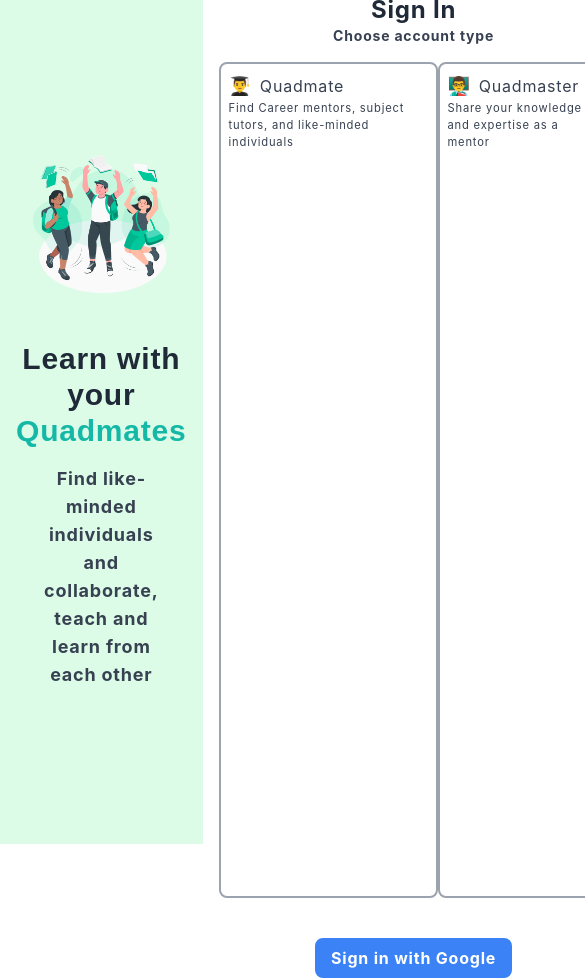
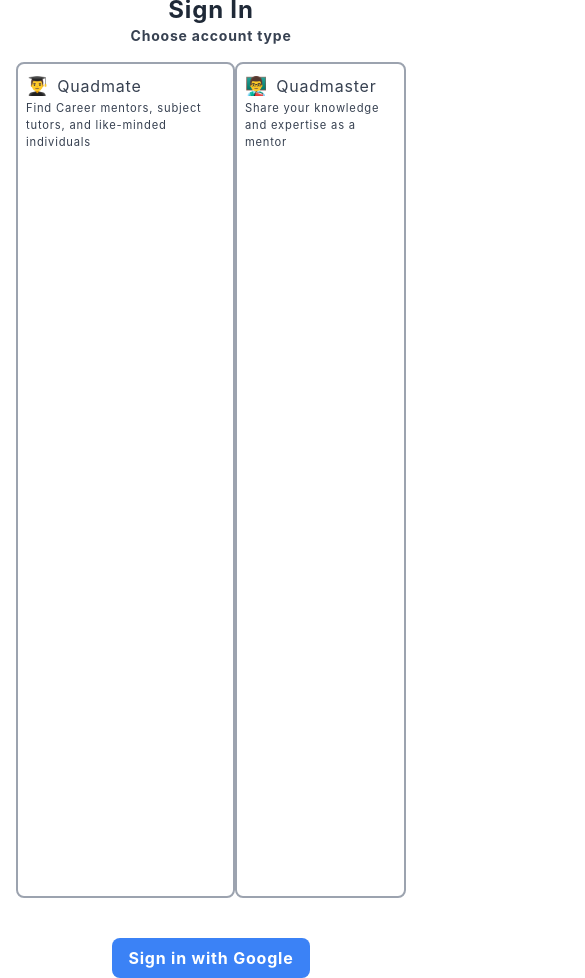
Before and after one commit to eru123/quadrangle-nuxt, a Nuxt app: page /signin in a window 390 px wide. Shown: the top 978 px of the page, 585 px wide, since content can reach past the window. Built offline with nearby package versions, Linux system fonts and the light colour scheme.

Commit message:
hide banner on mobile

```diff
--- a/pages/signin.vue
+++ b/pages/signin.vue
@@ -45,7 +45,7 @@
     }
 
     &.b {
-      @apply bg-green-100;
+      @apply bg-green-100 hidden lg:flex;
 
       img {
         width: 100%;
```
